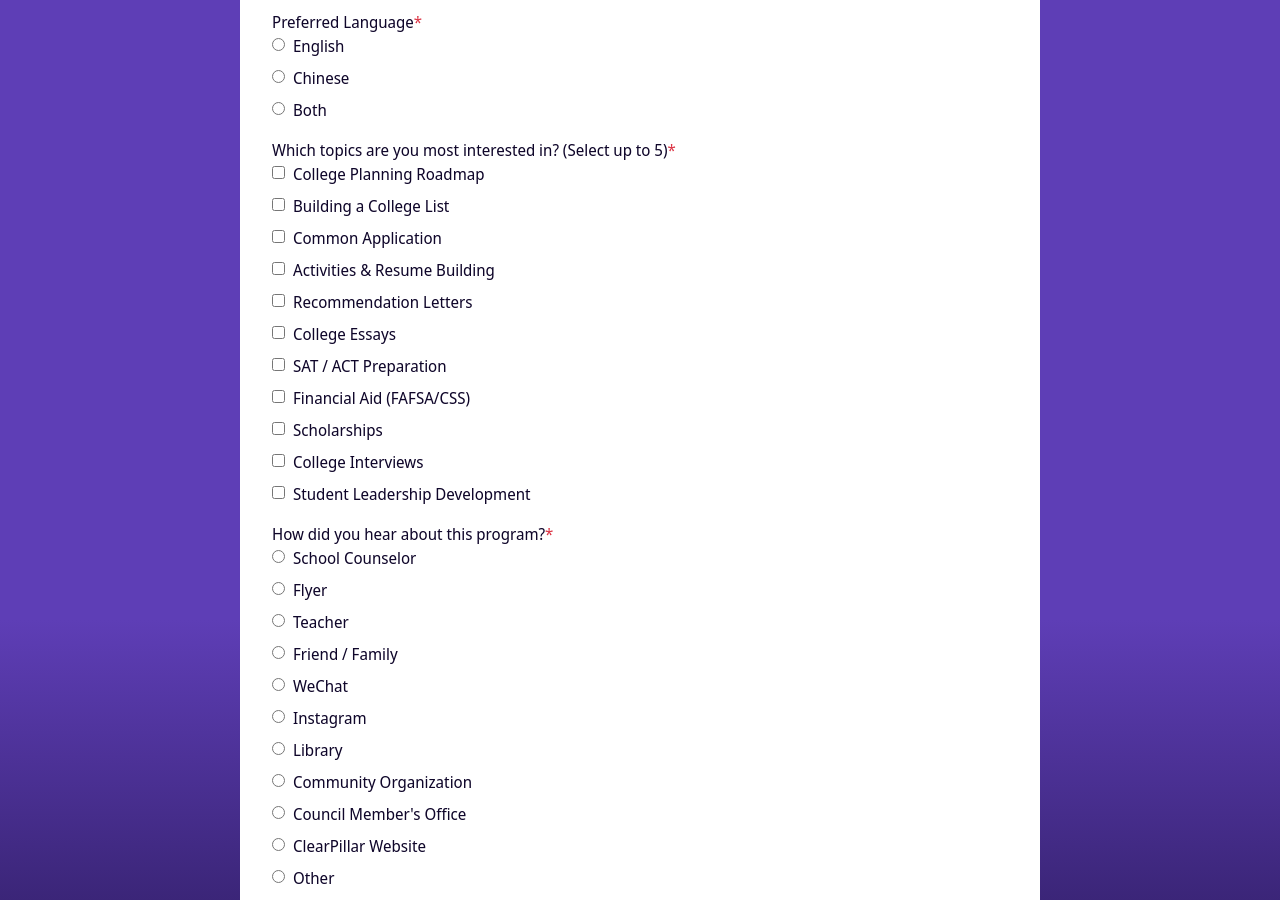
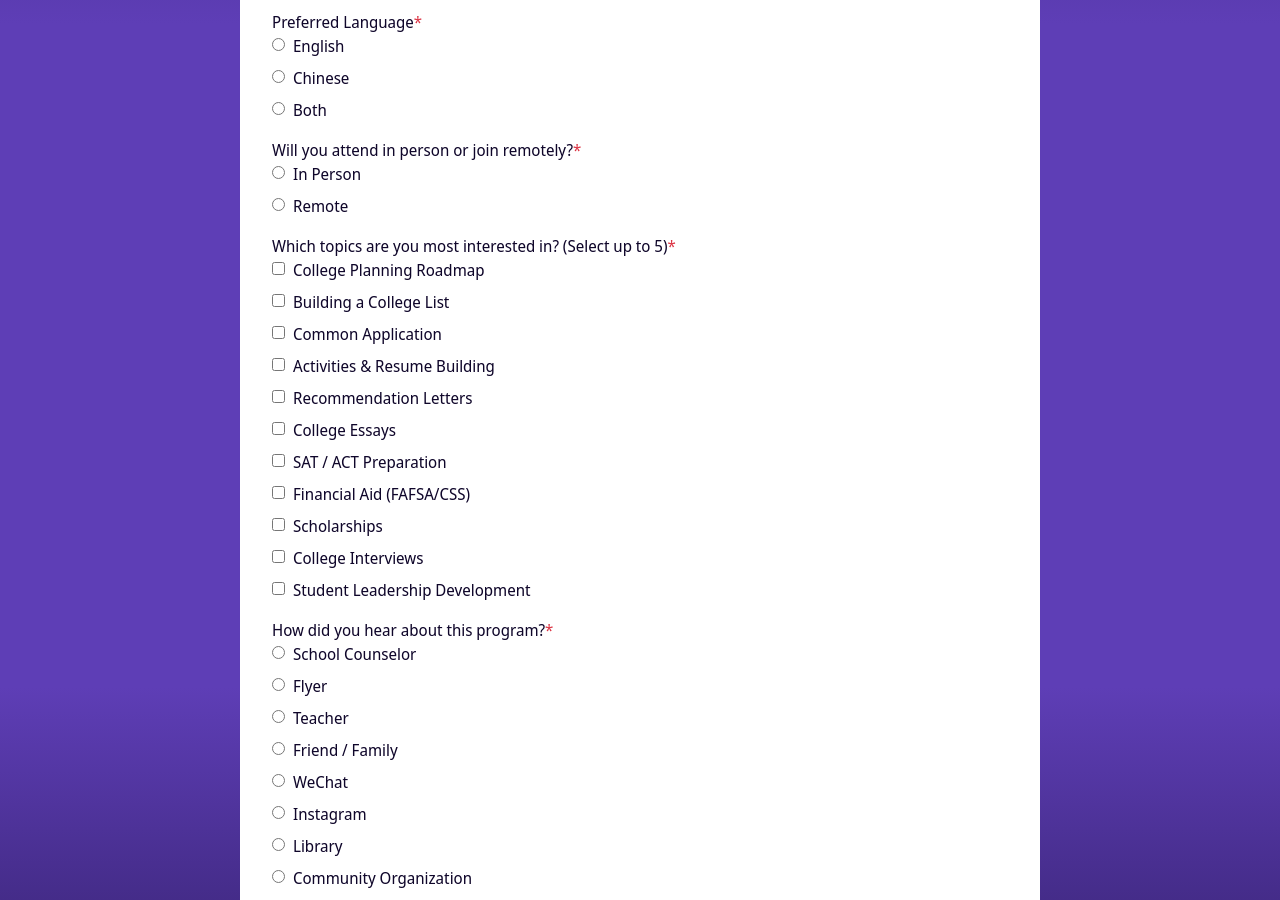
Before and after one commit to thickliaison/clearpillar-platform, a React (Create React App) app in the folder client/: page /resources/bootcamp/register in a window 1280 px wide. Shown: the part 940-1840 px from the top of the page. Built offline with nearby package versions, Linux system fonts and the light colour scheme.

Commit message:
added attendance format field (in-persion/remote) to registration form and support contact line to registration confirmation email

```diff
--- a/client/src/locales/en/bootcampRegister.json
+++ b/client/src/locales/en/bootcampRegister.json
@@ -21,6 +21,9 @@
   "language-english": "English",
   "language-chinese": "Chinese",
   "language-both": "Both",
+  "attendance-format": "Will you attend in person or join remotely?",
+  "attendance-in-person": "In Person",
+  "attendance-remote": "Remote",
   "topics": "Which topics are you most interested in? (Select up to 5)",
   "topic-roadmap": "College Planning Roadmap",
   "topic-college-list": "Building a College List",
--- a/client/src/locales/zh/bootcampRegister.json
+++ b/client/src/locales/zh/bootcampRegister.json
@@ -21,6 +21,9 @@
   "language-english": "英文",
   "language-chinese": "中文",
   "language-both": "兩者皆可",
+  "attendance-format": "您將親自出席還是遠距參加？",
+  "attendance-in-person": "親自出席",
+  "attendance-remote": "遠距參加",
   "topics": "您最感興趣的主題是什麼？（最多選擇5項）",
   "topic-roadmap": "大學規劃路線圖",
   "topic-college-list": "建立大學清單",
--- a/client/src/pages/site/student-resources/BootcampRegister.js
+++ b/client/src/pages/site/student-resources/BootcampRegister.js
@@ -21,6 +21,11 @@ const LANGUAGE_OPTIONS = [
   { value: "English", labelKey: "language-english" },
   { value: "Chinese", labelKey: "language-chinese" },
   { value: "Both", labelKey: "language-both" },
+];
+
+const ATTENDANCE_FORMAT_OPTIONS = [
+  { value: "In Person", labelKey: "attendance-in-person" },
+  { value: "Remote", labelKey: "attendance-remote" },
 ];
 
 const TOPIC_OPTIONS = [
@@ -63,6 +68,7 @@ const initialFormData = {
   parentEmail: "",
   parentPhone: "",
   preferredLanguage: "",
+  attendanceFormat: "",
   topics: [],
   hearAbout: "",
   hearAboutOther: "",
@@ -422,6 +428,30 @@ export default function BootcampRegister() {
 
           <div className="form-group mb-3">
             <label>
+              {t("attendance-format")}
+              {requiredMark}
+            </label>
+            <div className={styles.radioGroup}>
+              {ATTENDANCE_FORMAT_OPTIONS.map(({ value, labelKey }) => (
+                <label key={value} className={styles.radioLabel}>
+                  <input
+                    type="radio"
+                    name="attendanceFormat"
+                    value={value}
+                    checked={formData.attendanceFormat === value}
+                    onChange={(e) =>
+                      setField("attendanceFormat", e.target.value)
+                    }
+                    required
+                  />
+                  {t(labelKey)}
+                </label>
+              ))}
+            </div>
+          </div>
+
+          <div className="form-group mb-3">
+            <label>
               {t("topics")}
               {requiredMark}
             </label>
```
Also changed, not shown: 1 other file (tests, documents, lock files or other folders).
